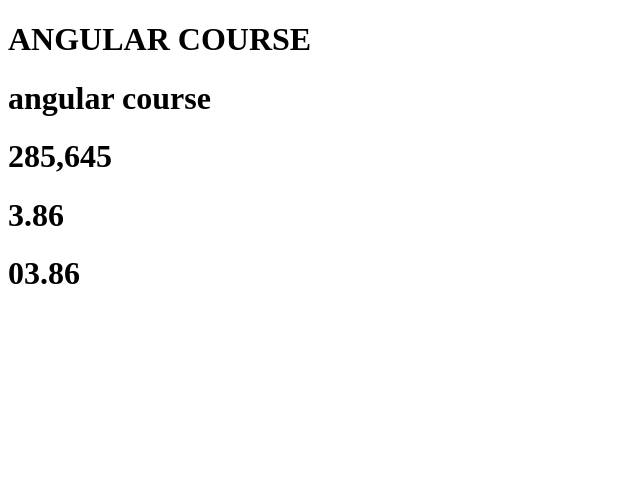
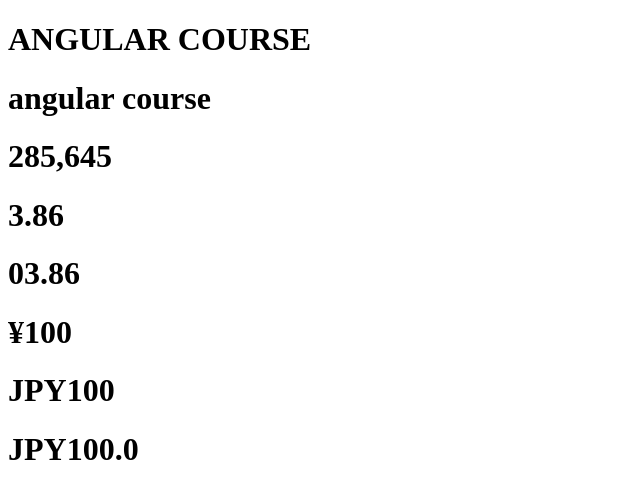
Before and after one commit to pramotepon/angular_learning, an Angular app: page / in a window 1280 px wide. Shown: the top 498 px of the page, without its empty margins (0-640 px from the left). Built offline with nearby package versions, Linux system fonts and the light colour scheme.

Commit message:
Currency Pipe

```diff
--- a/src/app/app.component.html
+++ b/src/app/app.component.html
@@ -5,6 +5,10 @@
 <!-- Number -->
 <h1>{{ count | number }}</h1>
 <!-- Decimal pipe format x.xx -->
-<h1>{{ dcValue | number: '1.2-2' }}</h1>
+<h1>{{ dcValue | number : "1.2-2" }}</h1>
 <!-- Decimal pipe format xx.xx -->
-<h1>{{ dcValue | number: '2.2-2' }}</h1>
+<h1>{{ dcValue | number : "2.2-2" }}</h1>
+<!-- Currency Pipe -->
+<h1>{{ price | currency : "JPY" }}</h1>
+<h1>{{ price | currency : "JPY" : false }}</h1>
+<h1>{{ price | currency : "JPY" : false : '2.1-1' }}</h1>
--- a/src/app/app.component.ts
+++ b/src/app/app.component.ts
@@ -9,6 +9,7 @@ export class AppComponent {
   title: string = "Angular Course";
   count: number = 285645;
   dcValue: number = 3.85674;
+  price: number = 99.99;
   constructor(){
 
   }
```
Also changed, not shown: 1 other file (tests, documents, lock files or other folders).
